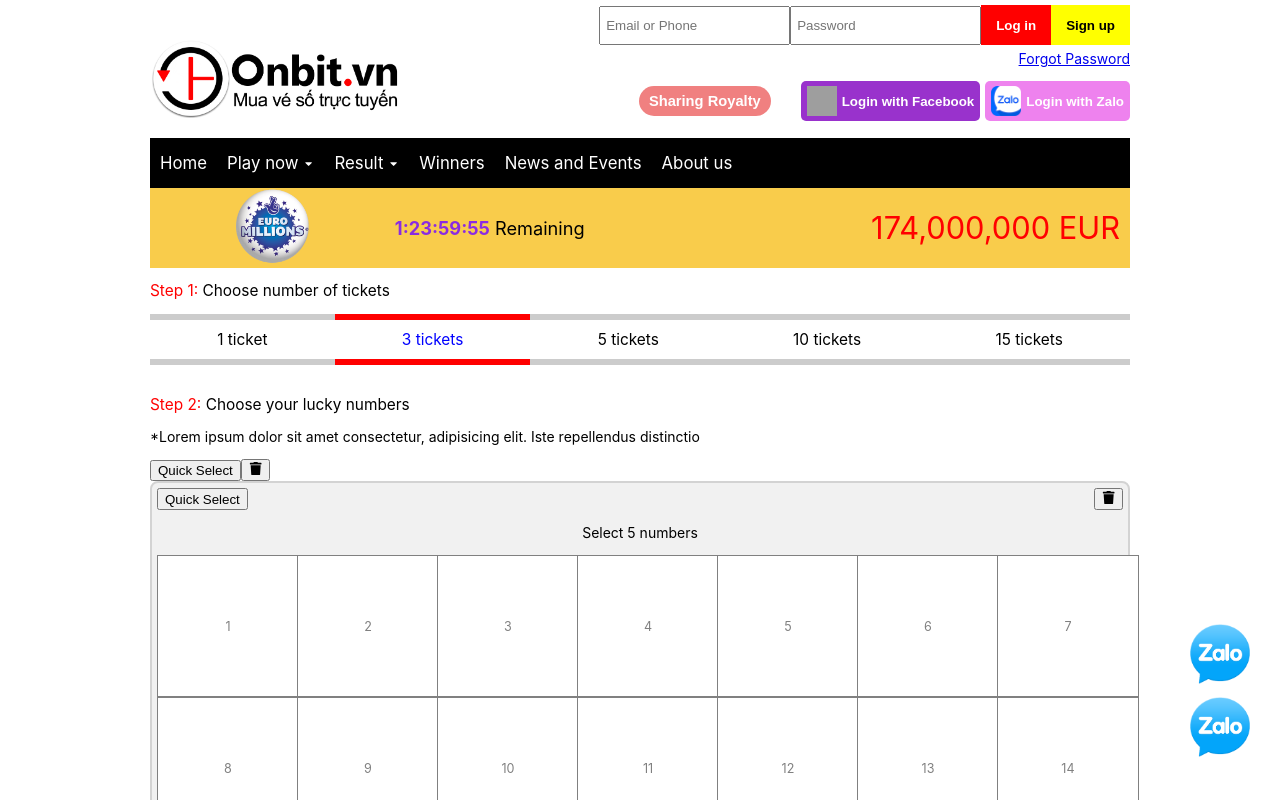
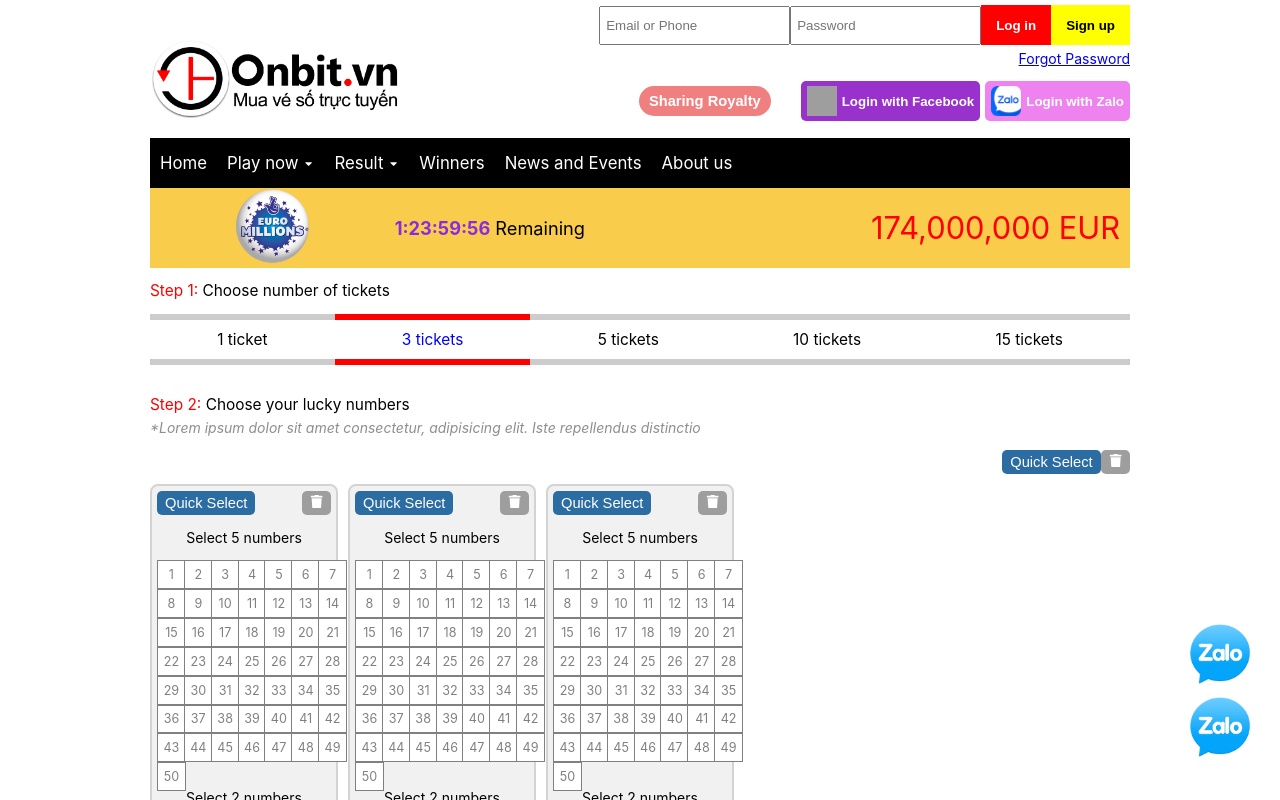
Before and after one commit to SonDo580/lottery-clone, a React (Create React App) app: page /play in a window 1280 px wide. Shown: the top 800 px of the page. Built offline with nearby package versions, Linux system fonts and the light colour scheme; grey boxes are pictures that could not be loaded.

Commit message:
Style Number component

```diff
--- /dev/null
+++ b/src/pages/Play/components/Number/Number.scss
@@ -0,0 +1,49 @@
+.chooseNumber {
+  .note {
+    color: #8e8e8e;
+    font-style: italic;
+    margin-top: 0;
+  }
+
+  button {
+    &.choose {
+      color: #fff;
+      background-color: #2b6ca3;
+      padding: 4px 8px;
+      border-radius: 5px;
+      border: none;
+      font-size: 1.05rem;
+
+      &:hover {
+        background-color: #2c86d3;
+      }
+    }
+
+    &.reset {
+      color: #fff;
+      background-color: #9e9e9e;
+      border-radius: 5px;
+      border: none;
+      padding: 4px 8px;
+
+      &:hover {
+        background-color: #ccc;
+      }
+
+      svg {
+        pointer-events: none;
+      }
+    }
+  }
+
+  .buttonsAll {
+    text-align: right;
+    margin-bottom: 10px;
+  }
+
+  .cards {
+    display: grid;
+    grid-template-columns: repeat(auto-fill, minmax(160px, 1fr));
+    gap: 10px;
+  }
+}
--- a/src/pages/Play/components/Number/index.js
+++ b/src/pages/Play/components/Number/index.js
@@ -1,5 +1,6 @@
 import { FaTrash } from "react-icons/fa";
 import Card from "./Card";
+import "./Number.scss";
 
 function Number(props) {
   const { numTickets } = props;
```
